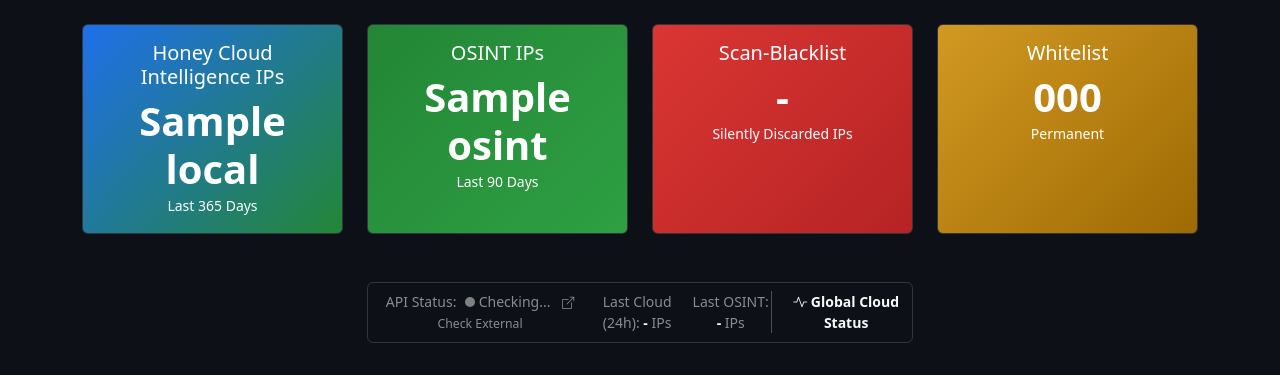
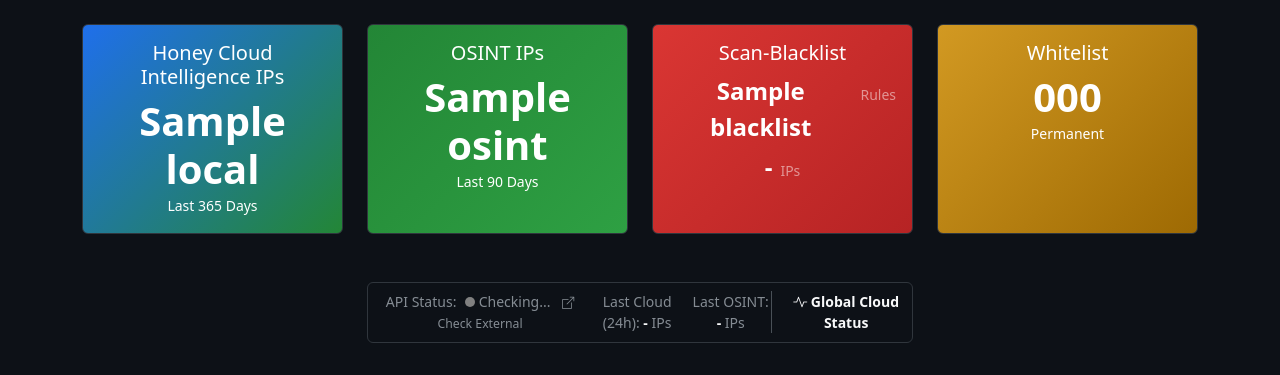
Before and after one commit to lemueIO/honey-api, a FastAPI app: template app/templates/index.html in a window 1280 px wide. Shown: the part 58-433 px from the top of the page. Run offline with FastAPI, Linux system fonts and the light colour scheme; the template is opened without the code that fills it: most values are stand-ins (such as "Sample title", 1, 10 or a date in 2020).

Commit message:
feat: split blacklist stats into rules/IPs and enhance cache logging

```diff
--- a/app/main.py
+++ b/app/main.py
@@ -8,6 +8,7 @@ from datetime import datetime, timedelta
 from typing import Optional, List
 
 import socket
+import time
 import ipaddress
 import requests
 import redis
@@ -314,6 +315,7 @@ async def periodic_logo_display():
 
 async def load_blacklist_from_file():
     """Reads scan-blacklist.conf and scan-blacklist-custom.conf to populate REDIS_CLIENT's blacklist."""
+    start_time = time.perf_counter()
     logger.info(f"{C_CYAN}[CACHE:WEBHOOK] Initiating blacklist cache reload...{C_RESET}")
 
     # Optional: Clear existing blacklist to ensure we reflect removals
@@ -339,17 +341,19 @@ async def load_blacklist_from_file():
                                 REDIS_CLIENT.sadd(KEY_BLACKLIST, line)
                                 count += 1
                 total_loaded += count
-                logger.info(f"{C_GREEN}[BLACKLIST] Loaded {count} IPs from {conf_path}{C_RESET}")
+                logger.info(f"{C_BLUE}[CACHE:WEBHOOK] Source '{conf_path}': processed {count} rules{C_RESET}")
             except Exception as e:
-                logger.error(f"{C_RED}[BLACKLIST] Error loading {conf_path}: {e}{C_RESET}")
+                logger.error(f"{C_RED}[CACHE:WEBHOOK] Error loading {conf_path}: {e}{C_RESET}")
         else:
             if conf_path == "scan-blacklist.conf":
-                logger.warning(f"{C_YELLOW}[BLACKLIST] {conf_path} not found.{C_RESET}")
+                logger.warning(f"{C_YELLOW}[CACHE:WEBHOOK] Warning: {conf_path} not found.{C_RESET}")
             else:
-                logger.info(f"{C_BLUE}[BLACKLIST] {conf_path} not found (optional) - Skipping.{C_RESET}")
+                logger.info(f"{C_BLUE}[CACHE:WEBHOOK] Info: {conf_path} not found (optional) - Skipping.{C_RESET}")
 
     final_count = REDIS_CLIENT.scard(KEY_BLACKLIST)
-    logger.info(f"{C_GREEN}[CACHE:WEBHOOK] Cache reload complete. Total active rules: {final_count} (Loaded: {total_loaded}){C_RESET}")
+    duration = time.perf_counter() - start_time
+    logger.info(f"{C_GREEN}[CACHE:WEBHOOK] Cache reload complete in {duration:.4f}s.{C_RESET}")
+    logger.info(f"{C_GREEN}[CACHE:WEBHOOK] Cache Load Status: {final_count} Active Rules (from {total_loaded} processed entries){C_RESET}")
 
     # Recalculate IP stats
     await calculate_and_cache_blacklist_stats()
--- a/app/templates/index.html
+++ b/app/templates/index.html
@@ -175,8 +175,14 @@
                 <div class="card stat-card bg-blacklist h-100">
                     <div class="card-body">
                         <h5 class="card-title">Scan-Blacklist</h5>
-                        <p class="display-6 fw-bold mb-0" id="stats-blacklist-ips-display">-</p>
-                        <small>Silently Discarded IPs</small>
+                        <div class="d-flex justify-content-center align-items-baseline gap-2 mb-1">
+                            <span class="fs-4 fw-bold" id="stats-blacklist-networks">{{ stats.blacklist }}</span>
+                            <small class="text-white-50">Rules</small>
+                        </div>
+                        <div class="d-flex justify-content-center align-items-baseline gap-2">
+                            <span class="fs-4 fw-bold" id="stats-blacklist-ips-display">-</span>
+                            <small class="text-white-50">IPs</small>
+                        </div>
                     </div>
                 </div>
             </div>
@@ -523,8 +529,18 @@
 
                     updateField('stats-local', 'local');
                     updateField('stats-osint', 'osint');
-                    // updateField('stats-blacklist', 'blacklist'); // Removed per user request
-                    // updateField('stats-blacklist-ips', 'blacklist_ips');
+                    updateField('stats-local', 'local');
+                    updateField('stats-osint', 'osint');
+
+                    // Update Blacklist Rules Count
+                    const blRulesEl = document.getElementById('stats-blacklist-networks');
+                    if (blRulesEl && data.blacklist !== undefined) {
+                        const val = data.blacklist;
+                        if (previousStats['blacklist'] !== val) {
+                            previousStats['blacklist'] = val;
+                        }
+                        blRulesEl.innerText = new Intl.NumberFormat('en-US', { notation: "compact", maximumFractionDigits: 1 }).format(val);
+                    }
 
                     // Special formatting for Blacklist IPs
                     const blEl = document.getElementById('stats-blacklist-ips-display');
@@ -534,8 +550,19 @@
                             animateElement('stats-blacklist-ips-display');
                             previousStats['blacklist_ips'] = val;
                         }
-                        // Format using Intl for "2.6M", "3.4B" etc.
-                        blEl.innerText = new Intl.NumberFormat('en-US', { notation: "compact", maximumFractionDigits: 1 }).format(val);
+
+                        // Custom Formatter for massive numbers
+                        let formatted;
+                        if (val > 1e12) {
+                            if (val > 1e24) formatted = (val / 1e24).toFixed(1) + 'Y';
+                            else if (val > 1e21) formatted = (val / 1e21).toFixed(1) + 'Z';
+                            else if (val > 1e18) formatted = (val / 1e18).toFixed(1) + 'E';
+                            else if (val > 1e15) formatted = (val / 1e15).toFixed(1) + 'P';
+                            else formatted = (val / 1e12).toFixed(1) + 'T';
+                        } else {
+                            formatted = new Intl.NumberFormat('en-US', { notation: "compact", maximumFractionDigits: 1 }).format(val);
+                        }
+                        blEl.innerText = formatted;
                     }
                     updateField('stats-whitelist', 'whitelist');
                     updateField('stats-whitelist', 'whitelist');
```
Also changed, not shown: app/templates/status.html (+33 -5 lines).
